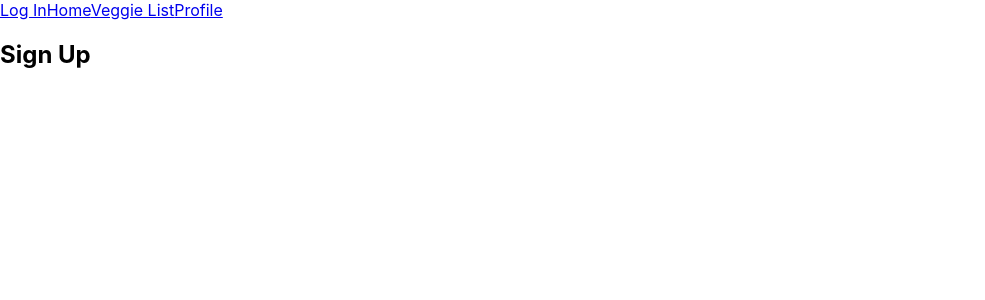
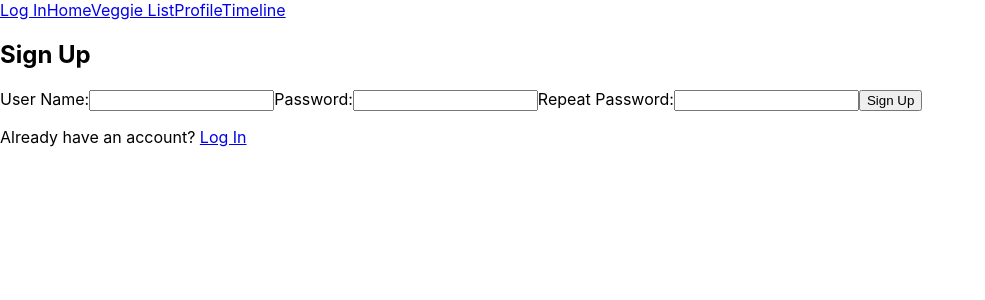
Before and after one commit to Leojanas/veggie-time, a React (Create React App) app: page /sign-up in a window 1280 px wide. Shown: the top 300 px of the page, without its empty margins (0-985 px from the left). Built offline with nearby package versions, Linux system fonts and the light colour scheme.

Commit message:
Add wireframe for sign-up page

```diff
--- a/src/App.js
+++ b/src/App.js
@@ -5,6 +5,7 @@ import Home from './Home/home';
 import SignUp from './SignUp/sign-up';
 import VeggieList from './VeggieList/veggie-list';
 import Profile from './Profile/profile';
+import Timeline from './Timeline/timeline';
 
 class App extends Component{
   constructor(props){
@@ -59,12 +60,10 @@ class App extends Component{
     this.setState({veggies: veggies})
   }
   handleRemoveVeggie = (index) => {
-    console.log(index)
     let veggies = [];
     for(let i=0; i<this.state.veggies.length; i++){
       if(index !== i){
         veggies.push(this.state.veggies[i])
-        console.log(veggies)
       }
     }
     this.setState({veggies: veggies})
@@ -100,6 +99,10 @@ class App extends Component{
           />
         }
       />
+      <Route
+        path={'/timeline'}
+        render={() => <Timeline />}
+      />
     </main>
   );
   }
--- a/src/Nav/nav.js
+++ b/src/Nav/nav.js
@@ -9,6 +9,7 @@ class Nav extends Component {
                 <Link to='/'>Home</Link>
                 <Link to='/veggie-list'>Veggie List</Link>
                 <Link to='/profile'>Profile</Link>
+                <Link to='/timeline'>Timeline</Link>
             </div>
 
         )
--- a/src/SignUp/sign-up.js
+++ b/src/SignUp/sign-up.js
@@ -1,5 +1,6 @@
 import {React, Component} from 'react';
 import Nav from '../Nav/nav';
+import {Link} from 'react-router-dom';
 
 class SignUp extends Component {
     render() {
@@ -8,7 +9,15 @@ class SignUp extends Component {
                 <Nav />
                 <form>
                     <h2>Sign Up</h2>
-                </form>
+                    <label htmlFor='username'>User Name:</label>
+                    <input name='username' />
+                    <label htmlFor='password'>Password:</label>
+                    <input name='password' />
+                    <label htmlFor='password-repeat'>Repeat Password:</label>
+                    <input name='password-repeat' />
+                    <button type='submit'>Sign Up</button>
+                    </form>
+                    <p>Already have an account? <Link to='/log-in'>Log In</Link></p>
             </div>
 
         )
--- /dev/null
+++ b/src/Timeline/timeline.js
@@ -0,0 +1,15 @@
+import {React, Component} from 'react';
+import Nav from '../Nav/nav';
+
+class Timeline extends Component {
+    render() {
+        return (
+            <div>
+                <Nav />
+                Timeline
+            </div>
+        )
+    }
+}
+
+export default Timeline;
```
Also changed, not shown: 2 other files (tests, documents, lock files or other folders).
